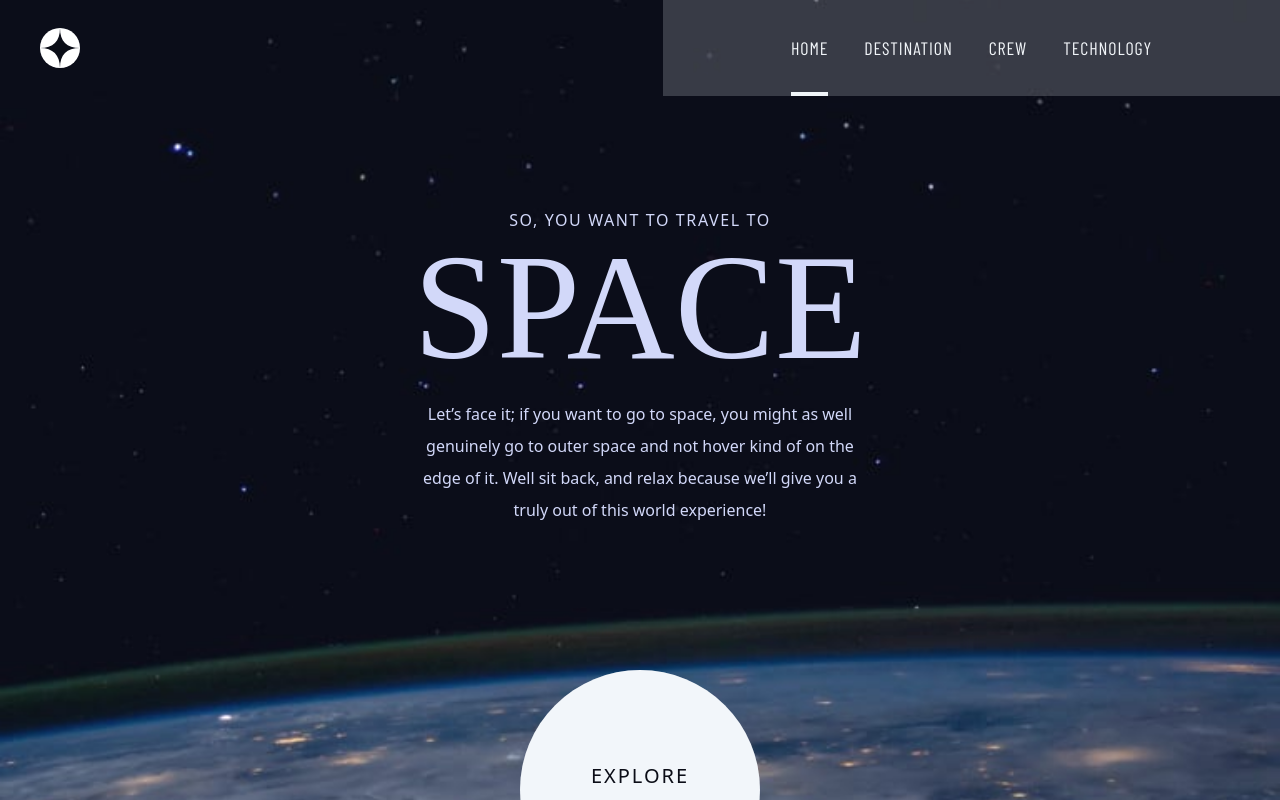
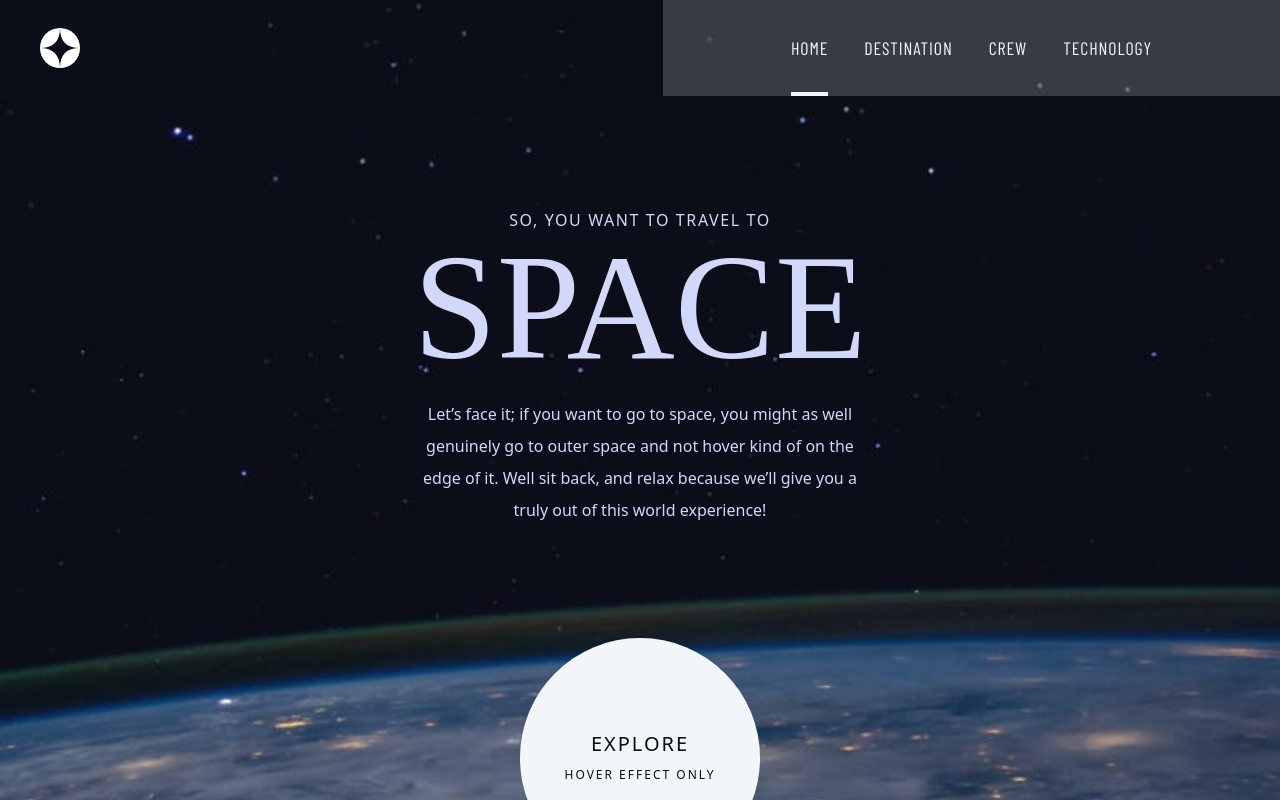
Before and after one commit to victoriacheng15/fem-space-tourism, a React (Vite) app: page / in a window 1280 px wide. Shown: the top 800 px of the page. Built offline with nearby package versions, Linux system fonts and the light colour scheme; a web font is replaced by a local one.

Commit message:
style: adjust padding to ensure the hover effect doesnt overlap with footer

```diff
--- a/src/layouts/HomeContainer/index.jsx
+++ b/src/layouts/HomeContainer/index.jsx
@@ -2,7 +2,7 @@ import React from 'react';
 
 const HomeContainer = ({ children }) => {
   return (
-    <div className="mx-auto flex w-11/12 max-w-screen-bpCustom flex-col items-center justify-center gap-36 bpCustom:flex-row">
+    <div className="mx-auto flex w-11/12 max-w-screen-bpCustom flex-col items-center justify-center gap-28 bpCustom:flex-row">
       {children}
     </div>
   );
```
